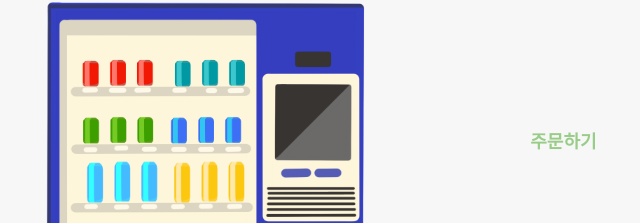
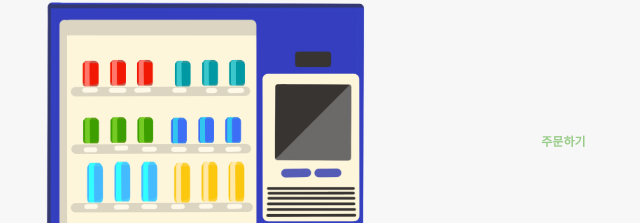
Before and after one commit to degull/vending-machine, a React (Create React App) app: page / in a window 1280 px wide. Shown: the part 103-326 px from the top of the page, without its empty margins (435-1075 px from the left). Built offline with nearby package versions, Linux system fonts and the light colour scheme; a web font is replaced by a local one.

Commit message:
애니메이션 추가

```diff
--- a/src/components/Detail/Detail.styled.js
+++ b/src/components/Detail/Detail.styled.js
@@ -83,7 +83,11 @@ export const WaterImage = styled.img`
   width: 30%;
   height: auto;
   cursor: pointer;
+  transition: transform 0.3s ease;
 
+   &:hover {
+   transform: scale(1.1);
+   }
 `;
 
 export const WaterText = styled.div`
@@ -97,6 +101,11 @@ export const CoffeeImage = styled.img`
   width: 30%;
   height: auto;
   cursor: pointer;
+  transition: transform 0.3s ease;
+
+&:hover {
+transform: scale(1.1);
+}
 `;
 
 export const CoffeeText = styled.div`
@@ -110,6 +119,11 @@ export const SportsDrinkImage = styled.img`
   width: 30%;
   height: auto;
   cursor: pointer;
+  transition: transform 0.3s ease;
+
+&:hover {
+transform: scale(1.1);
+}
 `;
 
 export const SportsDrinkText = styled.div`
@@ -124,6 +138,11 @@ export const coffee_starImage = styled.img`
   width: 30%;
   height: auto;
   cursor: pointer;
+  transition: transform 0.3s ease;
+
+&:hover {
+transform: scale(1.1);
+}
 `;
 
 export const coffee_starText = styled.div`
@@ -137,6 +156,11 @@ export const sparklingImage = styled.img`
   width: 30%;
   height: auto;
   cursor: pointer;
+  transition: transform 0.3s ease;
+
+&:hover {
+transform: scale(1.1);
+}
 `;
 
 export const sparklingText = styled.div`
@@ -150,6 +174,11 @@ export const specialImage = styled.img`
   width: 30%;
   height: auto;
   cursor: pointer;
+  transition: transform 0.3s ease;
+
+&:hover {
+transform: scale(1.1);
+}
 `;
 
 export const specialText = styled.div`
@@ -165,7 +194,7 @@ export const TextImageContainer2 = styled.div`
   display: flex;
   justify-content: space-around;
   position: absolute;
-  top: 150px; /* 수정된 부분: Line1 위에 위치하도록 수정 */
+  top: 150px;
   left: 50%;
   transform: translateX(-50%);
   text-align: center;
@@ -177,6 +206,11 @@ export const CoffeeStarImage = styled.img`
   width: 30%;
   height: auto;
   cursor: pointer;
+  transition: transform 0.3s ease;
+
+&:hover {
+transform: scale(1.1);
+}
 `;
 
 export const CoffeeStarText = styled.div`
@@ -188,6 +222,11 @@ export const SparklingImage = styled.img`
   width: 30%;
   height: auto;
   cursor: pointer;
+  transition: transform 0.3s ease;
+
+&:hover {
+transform: scale(1.1);
+}
 `;
 
 export const SparklingText = styled.div`
@@ -199,9 +238,19 @@ export const SpecialImage = styled.img`
   width: 30%;
   height: auto;
   cursor: pointer;
+  transition: transform 0.3s ease;
+
+&:hover {
+transform: scale(1.1);
+}
 `;
 
 export const SpecialText = styled.div`
   font-size: 12px;
   font-weight: bold;
+  transition: transform 0.3s ease;
+
+&:hover {
+transform: scale(1.1);
+}
 `;
--- a/src/components/Main/Main.styled.js
+++ b/src/components/Main/Main.styled.js
@@ -31,6 +31,13 @@ export const mainText = styled.div`
     font-style: normal;
   }
   cursor: pointer;
+  font-size: 12px;
+  font-weight: bold;
+  transition: font-size 0.3s ease;
+
+  &:hover {
+    font-size: 14px;
+  }
 
   @media (min-width: 768px) {
     /* 데스크탑 뷰에서의 위치를 모바일 뷰와 동일하게 고정 */
```
